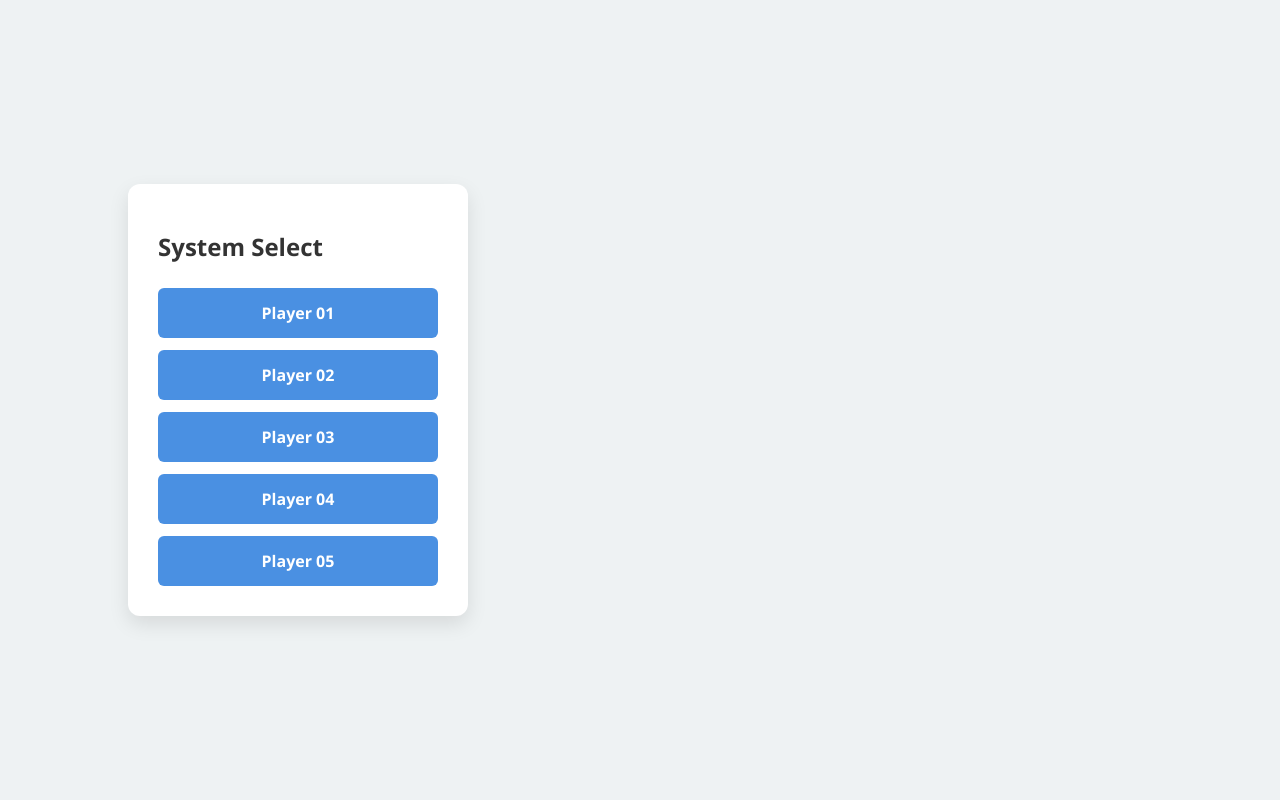
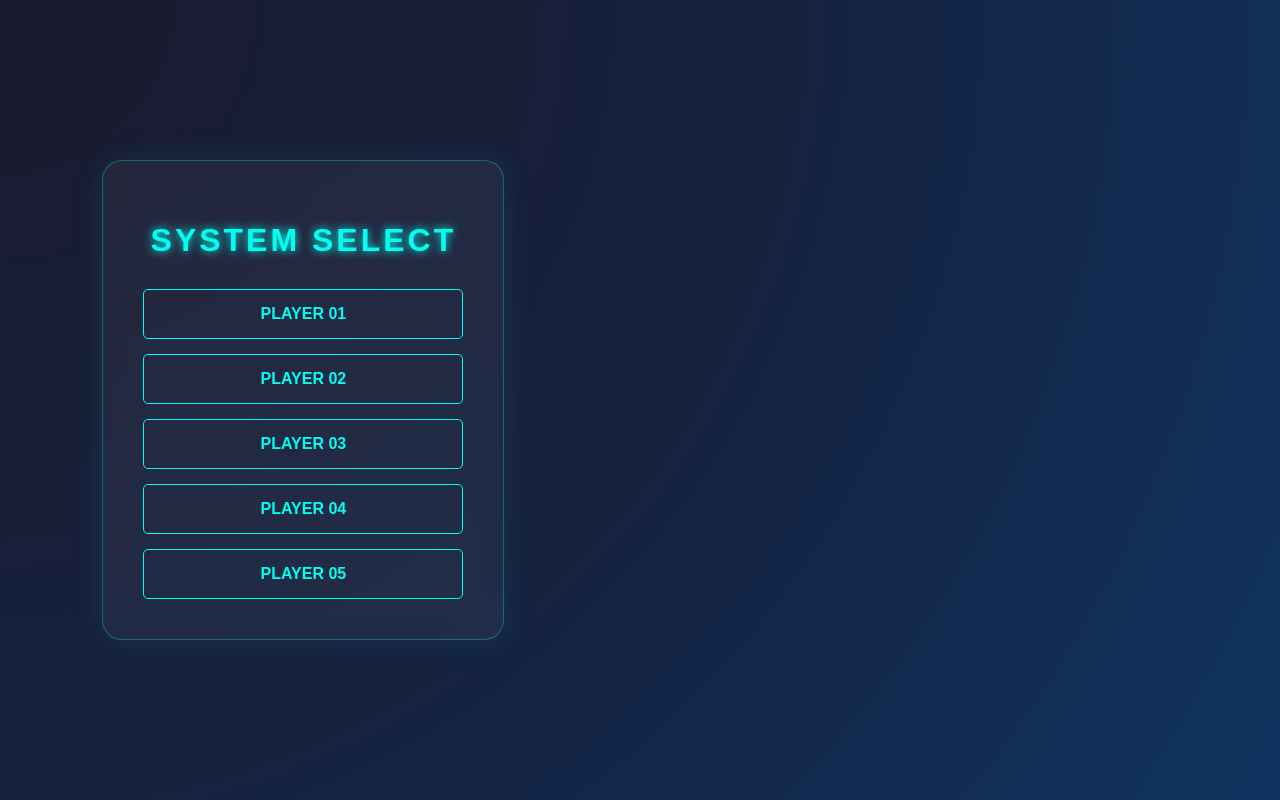
Before and after one commit to InTheNeko/neko, a Flask app: page / in a window 1280 px wide. Run offline with Flask 3, Linux system fonts and the light colour scheme.

Commit message:
added futuristic design and photos

```diff
--- a/templates/index.html
+++ b/templates/index.html
@@ -2,53 +2,98 @@
 <html lang="ru">
 <head>
     <meta charset="UTF-8">
+    <meta name="viewport" content="width=device-width, initial-scale=1.0">
     <title>{{ title }}</title>
     <style>
+        /* Футуристичный фон с градиентом */
         body {
-            font-family: 'Segoe UI', sans-serif;
-            background-color: #eef2f3;
             margin: 0;
+            padding: 0;
+            font-family: 'Orbitron', sans-serif; /* Похож на игровой шрифт */
+            background: radial-gradient(circle at top left, #1a1a2e, #16213e, #0f3460);
+            color: #00fff2; /* Неоновый голубой */
             display: flex;
-            justify-content: flex-start; /* Всё к левому краю */
+            justify-content: flex-start;
             align-items: center;
             min-height: 100vh;
-            padding-left: 10%; /* Отступ от края экрана */
+            padding-left: 8%;
+            overflow: hidden;
         }
 
+        /* Стеклянная карточка (Glassmorphism) */
         .card {
-            background: white;
-            padding: 30px;
-            border-radius: 12px;
-            box-shadow: 0 8px 20px rgba(0,0,0,0.1);
-            width: 280px;
-            text-align: left;
+            background: rgba(255, 255, 255, 0.05);
+            backdrop-filter: blur(10px);
+            border: 1px solid rgba(0, 255, 242, 0.3);
+            padding: 40px;
+            border-radius: 20px;
+            box-shadow: 0 0 30px rgba(0, 255, 242, 0.1);
+            width: 320px;
+            text-align: center;
+            animation: fadeIn 0.8s ease-out;
         }
 
-        h1 { color: #333; margin-bottom: 25px; font-size: 24px; }
+        h1 {
+            text-transform: uppercase;
+            letter-spacing: 3px;
+            text-shadow: 0 0 10px #00fff2;
+            margin-bottom: 30px;
+        }
 
         .menu-vertical {
             display: flex;
             flex-direction: column;
-            gap: 12px;
+            gap: 15px;
         }
 
+        /* Кнопки с неоновой обводкой */
         .btn {
             display: block;
-            padding: 14px;
-            background-color: #4a90e2;
-            color: white;
+            padding: 15px;
+            background: transparent;
+            color: #00fff2;
             text-decoration: none;
-            border-radius: 6px;
+            border: 1px solid #00fff2;
+            border-radius: 5px;
             font-weight: bold;
-            text-align: center;
-            transition: 0.2s;
+            transition: all 0.3s ease;
+            position: relative;
+            overflow: hidden;
+            text-transform: uppercase;
         }
 
-        .btn:hover { background-color: #357abd; transform: translateX(5px); }
+        .btn:hover {
+            background: rgba(0, 255, 242, 0.2);
+            box-shadow: 0 0 20px #00fff2, inset 0 0 10px #00fff2;
+            transform: translateX(10px);
+        }
 
-        /* Стиль для кнопки Назад */
-        .btn-back { background-color: #6c757d; margin-top: 10px; }
-        .btn-back:hover { background-color: #5a6268; }
+        /* Аватарка с неоновым кольцом */
+        .avatar {
+            width: 220px;
+            height: 220px;
+            border-radius: 50%;
+            object-fit: cover;
+            margin-bottom: 25px;
+            border: 3px solid #00fff2;
+            box-shadow: 0 0 25px #00fff2;
+            filter: brightness(1.1) contrast(1.1);
+        }
+
+        .btn-back {
+            border-color: #ff0055; /* Розовый неон для выхода */
+            color: #ff0055;
+        }
+
+        .btn-back:hover {
+            background: rgba(255, 0, 85, 0.2);
+            box-shadow: 0 0 20px #ff0055, inset 0 0 10px #ff0055;
+        }
+
+        @keyframes fadeIn {
+            from { opacity: 0; transform: translateY(20px); }
+            to { opacity: 1; transform: translateY(0); }
+        }
     </style>
 </head>
 <body>
@@ -58,13 +103,12 @@
 
         <div class="menu-vertical">
             {% if is_home %}
-                <!-- Если мы на главной — выводим список игроков -->
                 {% for name, link in buttons %}
                     <a href="/{{ link }}" class="btn">{{ name }}</a>
                 {% endfor %}
             {% else %}
-                <!-- Если зашли в игрока — только кнопка Назад -->
-                <a href="/" class="btn btn-back">← Назад</a>
+                <img src="{{ url_for('static', filename='images/' + photo) }}" class="avatar">
+                <a href="/" class="btn btn-back">← CANCEL</a>
             {% endif %}
         </div>
     </div>
```
